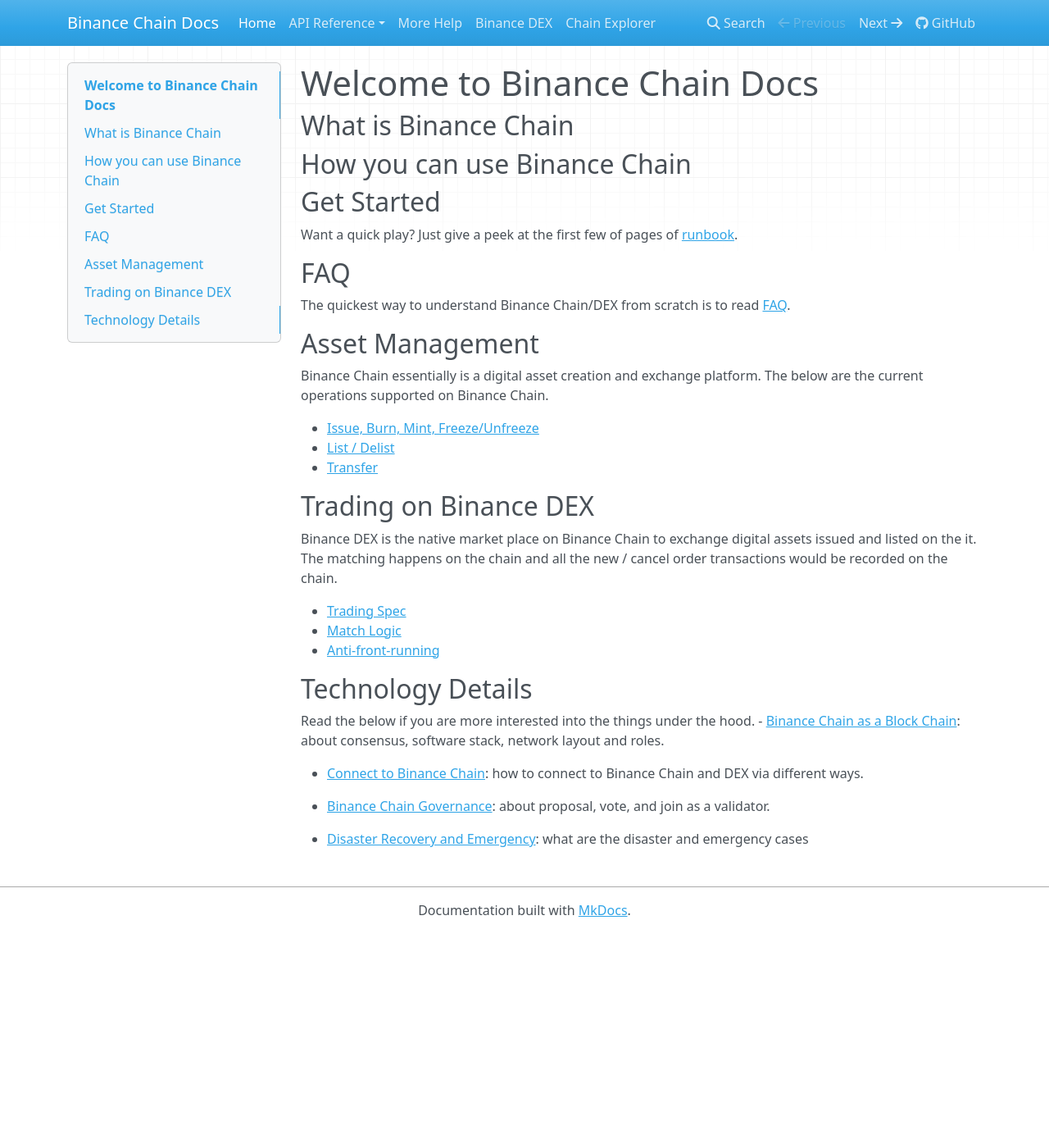
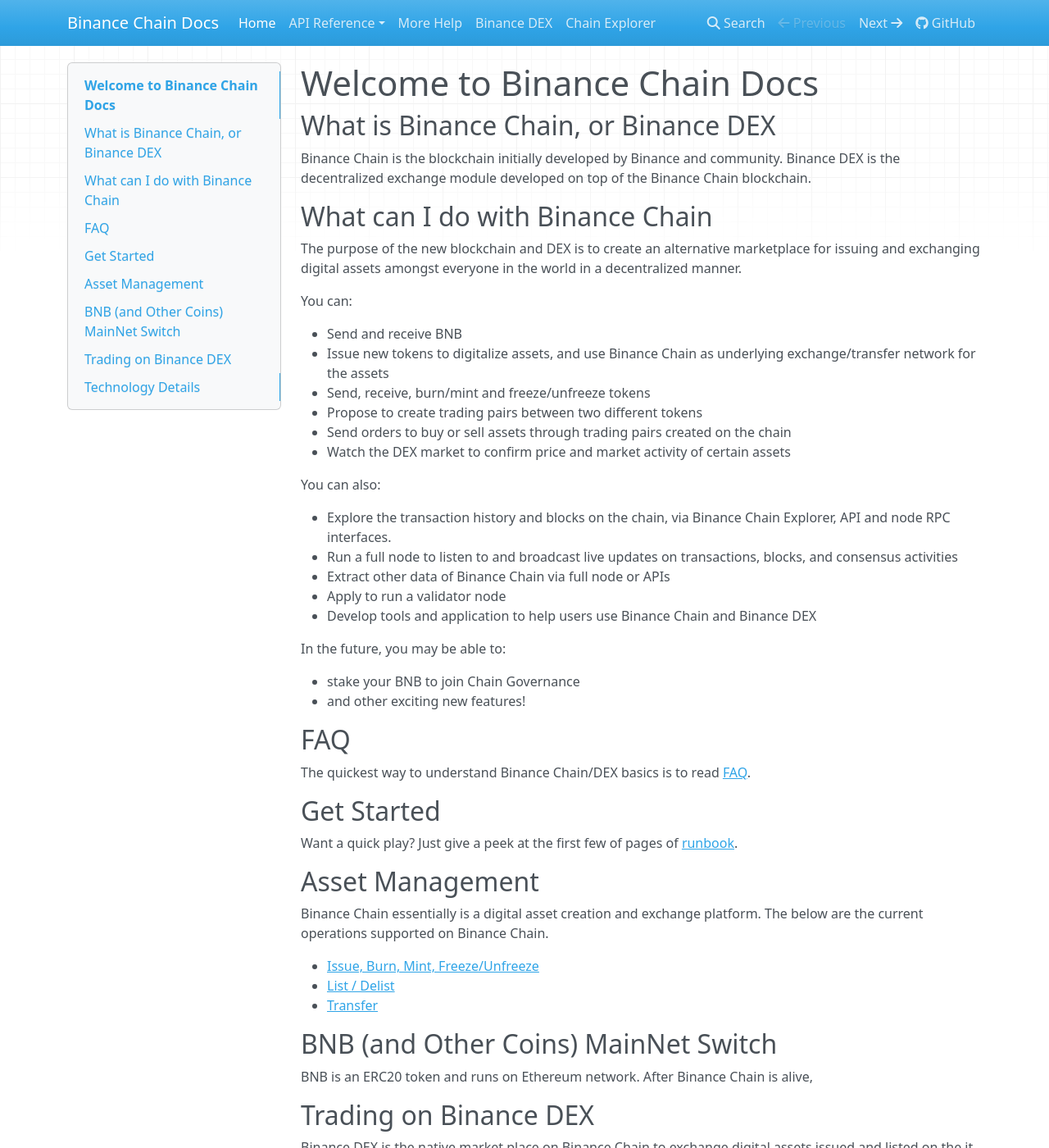
Before and after one commit to yash-sharma1/docs-site, an MkDocs documentation site: the page built from docs/index.md, in a window 1280 px wide and 1400 px high. Shown: the whole window at 82% size. Built offline with MkDocs 1.6.1, drawn with Linux system fonts in a browser that asks for light colours; nearby versions of some CDN libraries; some of the changed text lies outside the part shown.

Commit message:
more files.

```diff
--- a/docs/index.md
+++ b/docs/index.md
@@ -1,21 +1,49 @@
 # Welcome to Binance Chain Docs
 
-## What is Binance Chain
+## What is Binance Chain, or Binance DEX
+Binance Chain is the blockchain initially developed by Binance and community. Binance DEX is the decentralized exchange module developed on top of the Binance Chain blockchain.
 
-## How you can use Binance Chain
+
+## What can I do with Binance Chain
+The purpose of the new blockchain and DEX is to create an alternative marketplace for issuing and exchanging digital assets amongst everyone in the world in a decentralized manner.
+
+You can:
+
+- Send and receive BNB
+- Issue new tokens to digitalize assets, and use Binance Chain as underlying exchange/transfer network for the assets
+- Send, receive, burn/mint and freeze/unfreeze tokens
+- Propose to create trading pairs between two different tokens
+- Send orders to buy or sell assets through trading pairs created on the chain
+- Watch the DEX market to confirm price and market activity of certain assets
+
+You can also:
+
+- Explore the transaction history and blocks on the chain, via Binance Chain Explorer, API and node RPC interfaces.
+- Run a full node to listen to and broadcast live updates on transactions, blocks, and consensus activities
+- Extract other data of Binance Chain via full node or APIs
+- Apply to run a validator node
+- Develop tools and application to help users use Binance Chain and Binance DEX
+
+In the future, you may be able to:
+
+- stake your BNB to join Chain Governance
+- and other exciting new features!
+
+## FAQ
+The quickest way to understand Binance Chain/DEX basics is to read [FAQ](faq.md).
 
 ## Get Started
 Want a quick play? Just give a peek at the first few of pages of [runbook](get-started.md).
-
-## FAQ
-The quickest way to understand Binance Chain/DEX from scratch is to read [FAQ](faq.md).
 
 ## Asset Management
 Binance Chain essentially is a digital asset creation and exchange platform. The below are the current operations supported on Binance Chain.
 
 - [Issue, Burn, Mint, Freeze/Unfreeze](tokens.md)
 - [List / Delist](list.md)
-- [Transfer](trasfer.md)
+- [Transfer](transfer.md)
+
+## BNB (and Other Coins) MainNet Switch
+BNB is an ERC20 token and runs on Ethereum network. After Binance Chain is alive,
 
 ## Trading on Binance DEX
 Binance DEX is the native market place on Binance Chain to exchange digital assets issued and listed on the it. The matching happens on the chain and all the new / cancel  order transactions would be recorded on the chain.
@@ -24,12 +52,16 @@
 - [Match Logic](match.md)
 - [Anti-front-running](anti-frontrun.md)
 
+
+
 ## Technology Details
 Read the below if you are more interested into the things under the hood.
 - [Binance Chain as a Block Chain](blockchain.md): about consensus, software stack, network layout and roles.
 
 - [Connect to Binance Chain](chain-access.md): how to connect to Binance Chain and DEX via different ways.
 
+- [Run a Binance Chain full node](fullnode.md): how to run a full node and become part of the p2p network of Binance Chain
+
 - [Binance Chain Governance](governance.md): about proposal, vote, and join as a validator.
 
 - [Disaster Recovery and Emergency](recovery.md): what are the disaster and emergency cases
```
Also changed, not shown: README.md (+7 -0 lines), docs/api-reference/dex-api.md (+1 -0 lines), docs/api-reference/node-rpc.md (+1 -0 lines), docs/api-reference/sdk.md (+10 -0 lines), docs/blockchain.md (+16 -0 lines), docs/chain-access.md (+19 -0 lines), docs/fullnode.md (added, +3 -0 lines), docs/get-started.md (+24 -0 lines), docs/list.md (+3 -0 lines), docs/match.md (+24 -0 lines), docs/encoding.md (added), docs/hardware-wallets.md (added), docs/software-wallets.md (added), docs/trading-spec.md (line endings or trailing spaces), 1 more files.
